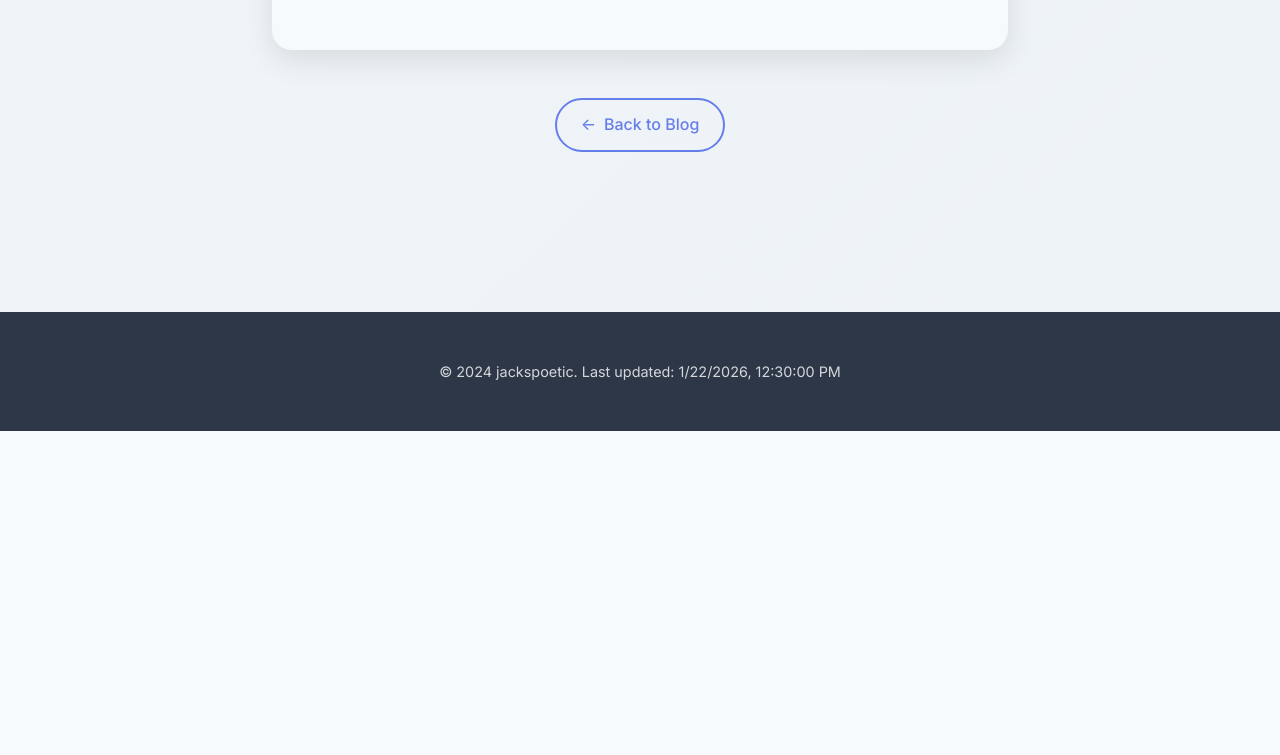
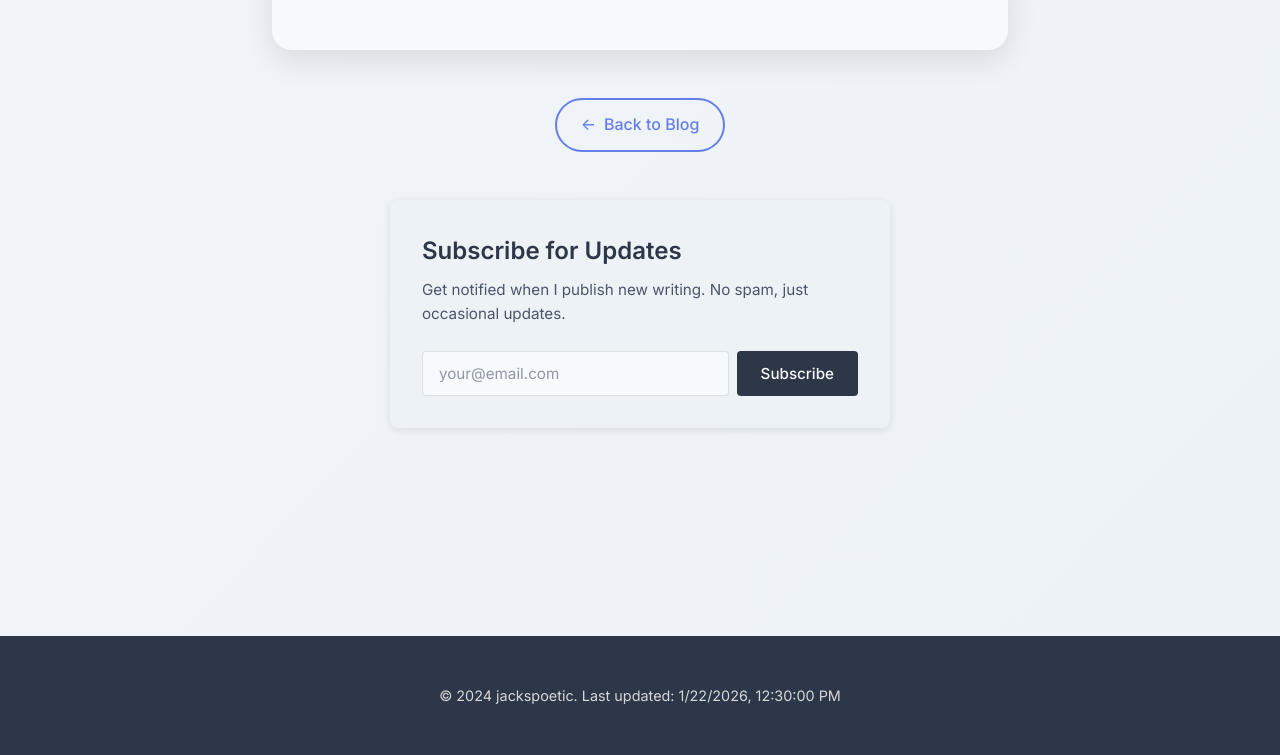
Before and after one commit to jackkru/jackspoetic, a Flask app: page /blog/vectors in a window 1280 px wide. Shown: the part 4524-5279 px from the top of the page. Before the commit the page ends 4955 px from the top, so only its background shows below. Run offline with Flask 3, Linux system fonts and the light colour scheme.

Commit message:
add email subscription feature via Buttondown API
Co-Authored-By: Claude Opus 4.5 <noreply@anthropic.com>

```diff
--- a/app.py
+++ b/app.py
@@ -3,6 +3,7 @@ import os
 import markdown
 from datetime import datetime
 import glob
+import requests
 
 # Get the base directory (where app.py is located)
 BASE_DIR = os.path.dirname(os.path.abspath(__file__))
@@ -30,6 +31,45 @@ def post(slug):
     if not post:
         abort(404)
     return render_template("post.html", post=post)
+
+@app.route("/api/subscribe", methods=["POST"])
+def subscribe():
+    """Handle email subscription requests via Buttondown API"""
+    try:
+        data = request.get_json()
+        email = data.get('email', '').strip()
+
+        if not email:
+            return jsonify({'success': False, 'message': 'Email is required'}), 400
+
+        # Get Buttondown API key from environment
+        api_key = os.environ.get('BUTTONDOWN_API_KEY')
+        if not api_key:
+            return jsonify({'success': False, 'message': 'Subscription service not configured'}), 500
+
+        # Send request to Buttondown API
+        response = requests.post(
+            'https://api.buttondown.email/v1/subscribers',
+            json={'email_address': email},
+            headers={
+                'Authorization': f'Token {api_key}',
+                'Content-Type': 'application/json'
+            },
+            timeout=10
+        )
+
+        if response.status_code == 201:
+            return jsonify({'success': True, 'message': 'Successfully subscribed! Check your email to confirm.'})
+        elif response.status_code == 409:
+            return jsonify({'success': False, 'message': 'This email is already subscribed.'})
+        else:
+            return jsonify({'success': False, 'message': 'Unable to subscribe. Please try again later.'}), 500
+
+    except requests.exceptions.Timeout:
+        return jsonify({'success': False, 'message': 'Request timed out. Please try again.'}), 500
+    except Exception as e:
+        print(f"Subscription error: {e}")
+        return jsonify({'success': False, 'message': 'An error occurred. Please try again later.'}), 500
 
 # Flask automatically serves static files from static_folder at /static/
 # But we'll keep explicit routes for better control and debugging
--- a/requirements.txt
+++ b/requirements.txt
@@ -4,3 +4,4 @@ markdown==3.5.2
 Pygments==2.17.2
 Pillow==11.3.0
 pillow-heif==1.1.0
+requests==2.31.0
--- /dev/null
+++ b/static/css/subscription.css
@@ -0,0 +1,139 @@
+/* Email subscription form styles */
+.subscription-form-container {
+    max-width: 500px;
+    margin: 3rem auto;
+    padding: 2rem;
+    background-color: var(--bg-secondary);
+    border-radius: 8px;
+    box-shadow: 0 2px 8px var(--shadow-color);
+}
+
+.subscription-form-container h3 {
+    margin-top: 0;
+    margin-bottom: 0.5rem;
+    color: var(--text-primary);
+    font-size: 1.5rem;
+    font-weight: 600;
+}
+
+.subscription-form-container p {
+    margin-top: 0;
+    margin-bottom: 1.5rem;
+    color: var(--text-secondary);
+    font-size: 0.95rem;
+}
+
+.subscription-form {
+    display: flex;
+    gap: 0.5rem;
+    flex-wrap: wrap;
+}
+
+.subscription-form input[type="email"] {
+    flex: 1;
+    min-width: 200px;
+    padding: 0.75rem 1rem;
+    border: 1px solid var(--border-color);
+    border-radius: 4px;
+    background-color: var(--bg-primary);
+    color: var(--text-primary);
+    font-family: 'Inter', -apple-system, BlinkMacSystemFont, 'Segoe UI', sans-serif;
+    font-size: 0.95rem;
+    transition: border-color 0.2s ease, box-shadow 0.2s ease;
+}
+
+.subscription-form input[type="email"]:focus {
+    outline: none;
+    border-color: var(--link-hover);
+    box-shadow: 0 0 0 3px rgba(102, 126, 234, 0.1);
+}
+
+.subscription-form input[type="email"]::placeholder {
+    color: var(--text-secondary);
+    opacity: 0.6;
+}
+
+.subscription-form button {
+    padding: 0.75rem 1.5rem;
+    background-color: var(--text-primary);
+    color: var(--bg-primary);
+    border: none;
+    border-radius: 4px;
+    font-family: 'Inter', -apple-system, BlinkMacSystemFont, 'Segoe UI', sans-serif;
+    font-size: 0.95rem;
+    font-weight: 500;
+    cursor: pointer;
+    transition: opacity 0.2s ease, transform 0.2s ease;
+    white-space: nowrap;
+}
+
+.subscription-form button:hover:not(:disabled) {
+    opacity: 0.9;
+    transform: translateY(-1px);
+}
+
+.subscription-form button:active:not(:disabled) {
+    transform: translateY(0);
+}
+
+.subscription-form button:disabled {
+    opacity: 0.6;
+    cursor: not-allowed;
+}
+
+/* Message styles */
+.subscription-message {
+    margin-top: 1rem;
+    padding: 0.75rem 1rem;
+    border-radius: 4px;
+    font-size: 0.9rem;
+    display: none;
+}
+
+.subscription-message.show {
+    display: block;
+}
+
+.subscription-message.success {
+    background-color: rgba(72, 187, 120, 0.1);
+    color: #48bb78;
+    border: 1px solid rgba(72, 187, 120, 0.3);
+}
+
+.subscription-message.error {
+    background-color: rgba(245, 101, 101, 0.1);
+    color: #f56565;
+    border: 1px solid rgba(245, 101, 101, 0.3);
+}
+
+/* Dark mode adjustments */
+[data-theme="dark"] .subscription-message.success {
+    background-color: rgba(72, 187, 120, 0.15);
+    color: #68d391;
+}
+
+[data-theme="dark"] .subscription-message.error {
+    background-color: rgba(245, 101, 101, 0.15);
+    color: #fc8181;
+}
+
+/* Mobile responsive */
+@media (max-width: 768px) {
+    .subscription-form-container {
+        margin: 2rem 1rem;
+        padding: 1.5rem;
+    }
+
+    .subscription-form {
+        flex-direction: column;
+    }
+
+    .subscription-form input[type="email"],
+    .subscription-form button {
+        width: 100%;
+    }
+
+    .subscription-form input[type="email"] {
+        min-width: 100%;
+    }
+}
--- /dev/null
+++ b/static/js/subscription.js
@@ -0,0 +1,87 @@
+// Email subscription form handler
+(function() {
+    'use strict';
+
+    // Initialize when DOM is ready
+    if (document.readyState === 'loading') {
+        document.addEventListener('DOMContentLoaded', init);
+    } else {
+        init();
+    }
+
+    function init() {
+        const form = document.querySelector('.subscription-form');
+        if (!form) return;
+
+        form.addEventListener('submit', handleSubmit);
+    }
+
+    async function handleSubmit(event) {
+        event.preventDefault();
+
+        const form = event.target;
+        const emailInput = form.querySelector('input[type="email"]');
+        const submitButton = form.querySelector('button[type="submit"]');
+        const messageDiv = form.parentElement.querySelector('.subscription-message');
+
+        if (!emailInput || !submitButton || !messageDiv) return;
+
+        const email = emailInput.value.trim();
+
+        // Basic validation
+        if (!email) {
+            showMessage(messageDiv, 'Please enter your email address.', 'error');
+            return;
+        }
+
+        if (!isValidEmail(email)) {
+            showMessage(messageDiv, 'Please enter a valid email address.', 'error');
+            return;
+        }
+
+        // Disable form while submitting
+        submitButton.disabled = true;
+        submitButton.textContent = 'Subscribing...';
+        hideMessage(messageDiv);
+
+        try {
+            const response = await fetch('/api/subscribe', {
+                method: 'POST',
+                headers: {
+                    'Content-Type': 'application/json',
+                },
+                body: JSON.stringify({ email }),
+            });
+
+            const data = await response.json();
+
+            if (data.success) {
+                showMessage(messageDiv, data.message, 'success');
+                emailInput.value = '';
+            } else {
+                showMessage(messageDiv, data.message, 'error');
+            }
+        } catch (error) {
+            console.error('Subscription error:', error);
+            showMessage(messageDiv, 'Unable to subscribe. Please try again later.', 'error');
+        } finally {
+            submitButton.disabled = false;
+            submitButton.textContent = 'Subscribe';
+        }
+    }
+
+    function isValidEmail(email) {
+        // Basic email validation regex
+        const emailRegex = /^[^\s@]+@[^\s@]+\.[^\s@]+$/;
+        return emailRegex.test(email);
+    }
+
+    function showMessage(element, message, type) {
+        element.textContent = message;
+        element.className = 'subscription-message show ' + type;
+    }
+
+    function hideMessage(element) {
+        element.classList.remove('show');
+    }
+})();
--- a/templates/post.html
+++ b/templates/post.html
@@ -8,6 +8,7 @@
     <link rel="preconnect" href="https://fonts.gstatic.com" crossorigin>
     <link href="https://fonts.googleapis.com/css2?family=Inter:wght@300;400;500;600;700&display=swap" rel="stylesheet">
     <link rel="stylesheet" href="/static/css/dark-mode.css">
+    <link rel="stylesheet" href="/static/css/subscription.css">
     <script>
         // Prevent flash of incorrect theme - run immediately
         (function() {
@@ -410,6 +411,16 @@
         <div style="text-align: center;">
             <a href="/blog" class="back-link">Back to Blog</a>
         </div>
+
+        <div class="subscription-form-container">
+            <h3>Subscribe for Updates</h3>
+            <p>Get notified when I publish new writing. No spam, just occasional updates.</p>
+            <form class="subscription-form">
+                <input type="email" name="email" placeholder="your@email.com" required>
+                <button type="submit">Subscribe</button>
+            </form>
+            <div class="subscription-message"></div>
+        </div>
     </div>
 
     <footer class="footer">
@@ -419,6 +430,7 @@
     </footer>
 
     <script src="/static/js/dark-mode.js"></script>
+    <script src="/static/js/subscription.js"></script>
     <script>
         document.getElementById('timestamp').textContent = new Date().toLocaleString();
     </script>
```
Also changed, not shown: templates/blog.html (+12 -0 lines), templates/index.html (+12 -0 lines), 1 other file.
